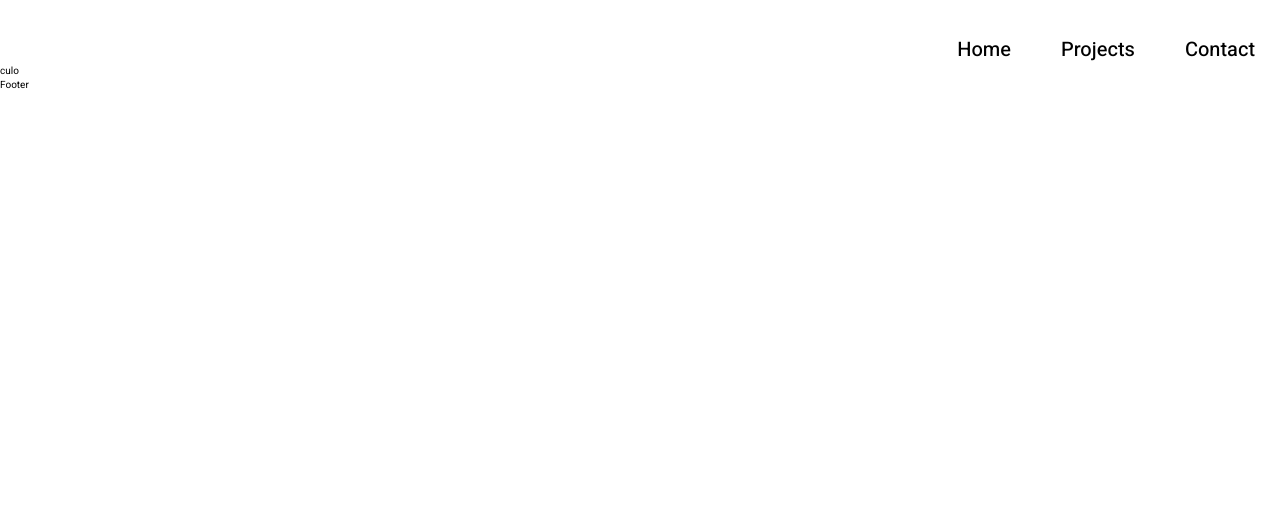
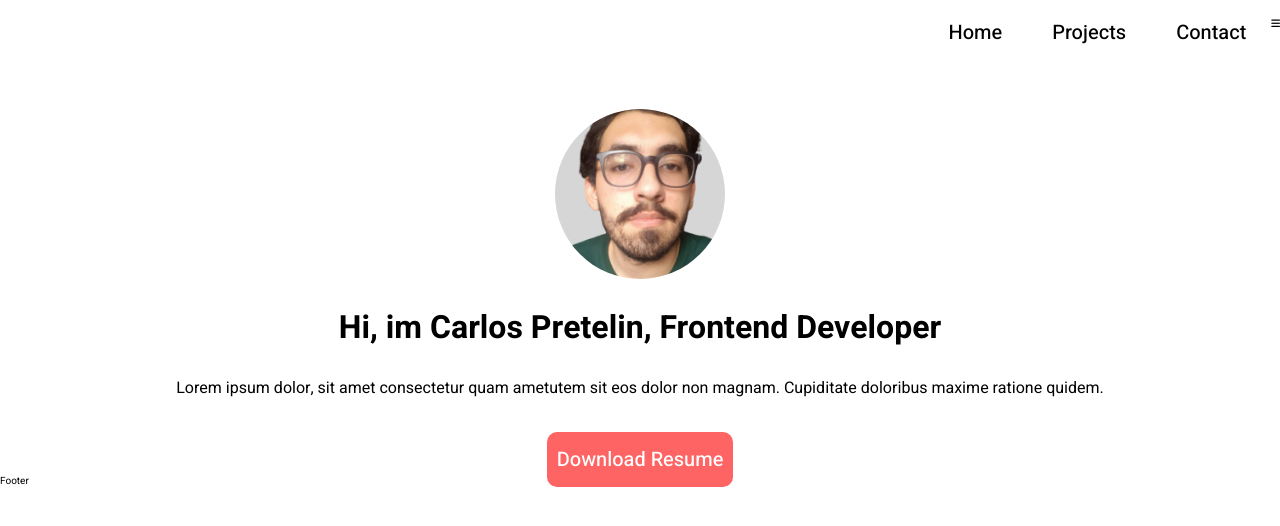
Before and after one commit to Carlos-Pretelin/Portfolio, a React app: page / in a window 1280 px wide. Shown: the top 526 px of the page. Built offline with nearby package versions, Linux system fonts and the light colour scheme.

Commit message:
update to Profile section

```diff
--- a/public/index.html
+++ b/public/index.html
@@ -5,6 +5,7 @@
     <meta http-equiv="X-UA-Compatible" content="IE=edge">
     <meta name="viewport" content="width=device-width, initial-scale=1.0">
     <link rel="preconnect" href="https://fonts.googleapis.com"><link rel="preconnect" href="https://fonts.gstatic.com" crossorigin><link href="https://fonts.googleapis.com/css2?family=Heebo:wght@300;400;500;700&display=swap" rel="stylesheet">
+    <script src="https://kit.fontawesome.com/f7545287a6.js" crossorigin="anonymous"></script>
     <title>Portfolio</title>
 </head>
 <body>
--- a/src/components/App.jsx
+++ b/src/components/App.jsx
@@ -2,7 +2,7 @@ import React from 'react'
 import { BrowserRouter, Route, Routes } from 'react-router-dom';
 
 import Layout from '../containers/Layout'
-import Home from "./Home"
+import Home from "../pages/Home"
 import Projects from "./Projects"
 import Contact from "./Contact"
 import NotFound from "./NotFound"
--- /dev/null
+++ b/src/components/Profile.jsx
@@ -0,0 +1,19 @@
+import React from 'react'
+import ProfilePic from "../assets/Profile/CarlosPic.png"
+import "../styles/Profile.scss"
+
+
+const Profile = () => {
+  return (
+    <div className='Profile'>
+        <img src={ProfilePic} alt="Foto de Carlos Pretelin" />
+        <section className='Profile-Details'>
+            <h1>Hi, im Carlos Pretelin, Frontend Developer</h1>
+            <p>Lorem ipsum dolor, sit amet consectetur  quam ametutem sit eos dolor non magnam. Cupiditate doloribus maxime ratione quidem.</p>
+            <a href="#">Download Resume</a>
+        </section>
+    </div>
+  )
+}
+
+export default Profile
--- a/src/containers/Header.jsx
+++ b/src/containers/Header.jsx
@@ -8,6 +8,7 @@ const Header = () => {
       <Link className='Header_item' to={"/"}>Home</Link>
       <Link className='Header_item' to={"/Projects"}>Projects</Link>
       <Link className='Header_item' to={"/Contact"}>Contact</Link>
+      <i class="fa-solid fa-bars"></i>
     </header>
   )
 }
--- a/src/components/Home.jsx
+++ b/src/pages/Home.jsx
@@ -1,10 +1,10 @@
 import React from 'react'
-
+import Profile from "../components/Profile"
 
 const Home = () => {
   return (
     <div className='Home'>
-        culo
+        <Profile/>
     </div>
 
   )
--- a/src/styles/Header.scss
+++ b/src/styles/Header.scss
@@ -3,7 +3,7 @@
 header{
     display: flex;
     justify-content: flex-end;
-    margin-top: 35px;
+    padding: 17.5px 0;
 }
 
 
--- /dev/null
+++ b/src/styles/Profile.scss
@@ -0,0 +1,41 @@
+ .Profile{
+    display: flex;
+    flex-direction: column;
+    justify-content: center;
+    align-items: center;
+
+ }
+
+
+.Profile img{
+    width: 170px;
+    border-radius: 85px;
+    margin-top: 45px;
+
+}
+
+.Profile-Details{
+    text-align: center;
+}
+.Profile-Details h1{
+    font-size: 3.2rem;
+    margin: 25px auto;
+}
+.Profile-Details p{
+    font-size: 1.6rem;
+    line-height: 2.4rem;
+    font-weight: 400;
+    margin-bottom: 45px;
+}
+
+.Profile-Details a{
+   width: 208px;
+   padding: 13px 10px;
+   text-decoration: none;
+   border-radius: 10px;
+   color: #FFFFFF;
+   font-weight: 500;
+   font-size: 2.0rem;
+   line-height: 29px;
+   background-color: #FF6464;
+}
```
Also changed, not shown: src/assets/Profile/CarlosPic.png (added).
